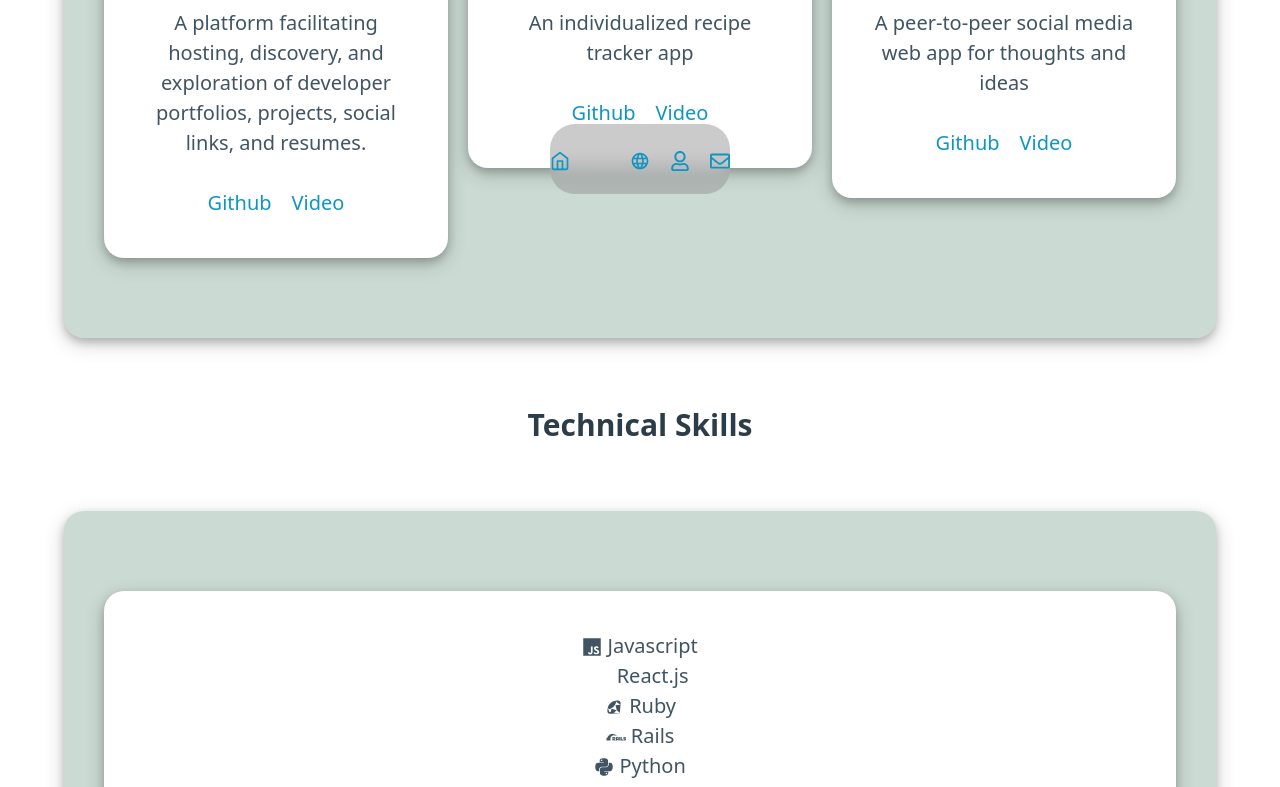
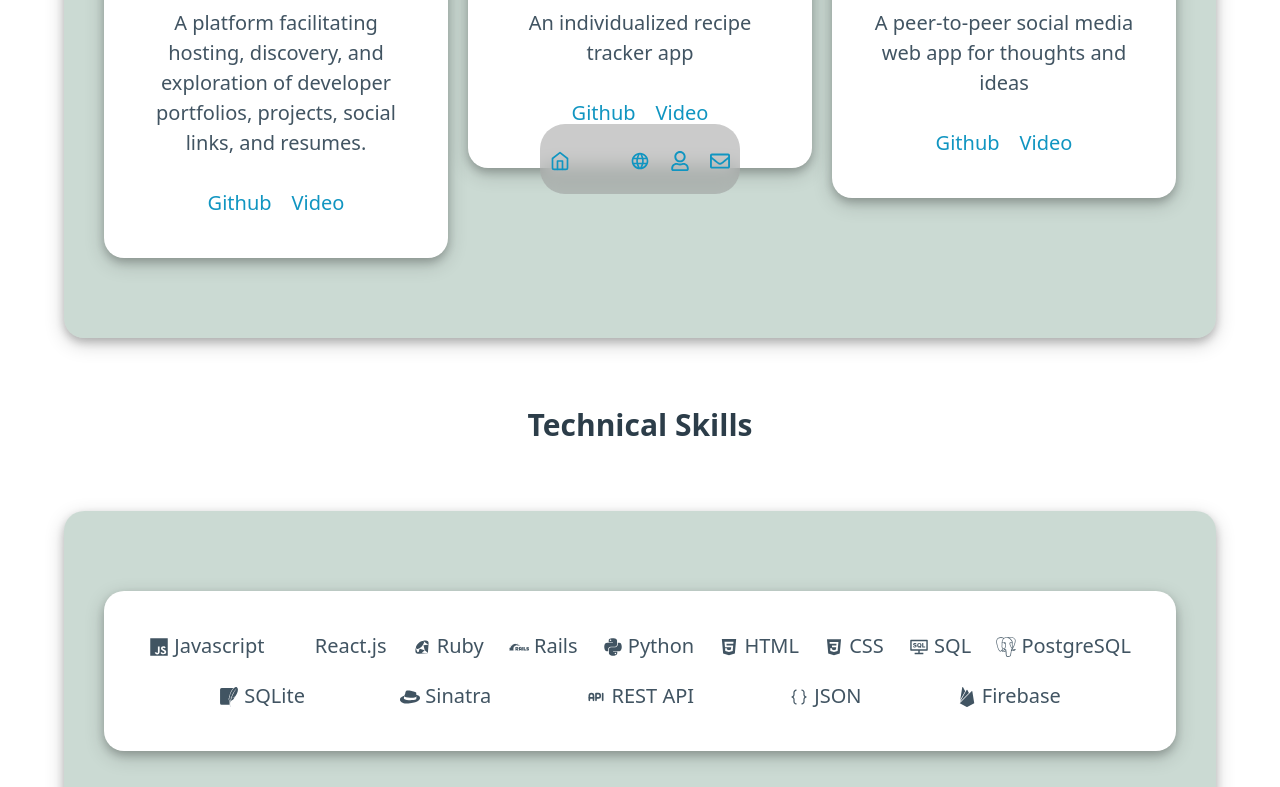
Before and after one commit to bennysuf/portfolio, a JavaScript app: page / in a window 1280 px wide. Shown: the part 546-1333 px from the top of the page. Built offline with nearby package versions, Linux system fonts and the light colour scheme; some icons are missing.

Commit message:
add to navbar design, create design for experience container

```diff
--- a/public/index.css
+++ b/public/index.css
@@ -4,6 +4,7 @@
     justify-content: center;
     margin-top: 1rem;
 }
+
 .skill-container {
     display: flex;
     flex-wrap: wrap;
@@ -11,6 +12,7 @@
     margin-block: .5rem;
     justify-content: center;
 }
+
 .skills{
     border-radius: 15px;
     background: rgba(125, 145, 133, 0.2);
@@ -27,8 +29,11 @@
     background: rgba(151, 151, 151, 0.5);
     backdrop-filter: blur(10px);
     border-radius: 25px;
+    border-right: 10px;
     transform: translateX(-50%);
-    left: 50%
+    left: 50%;
+    padding-left: .5em;
+    padding-right: .5em;
 }
 
 .outer-article {
@@ -53,3 +58,11 @@
     font-size: 20px;
     font-weight: bold;
 }
+
+.experience-container {
+    display: flex;
+    flex-wrap: wrap;
+    gap: 1rem;
+    justify-content: space-evenly;
+    align-items: center;
+}
```
